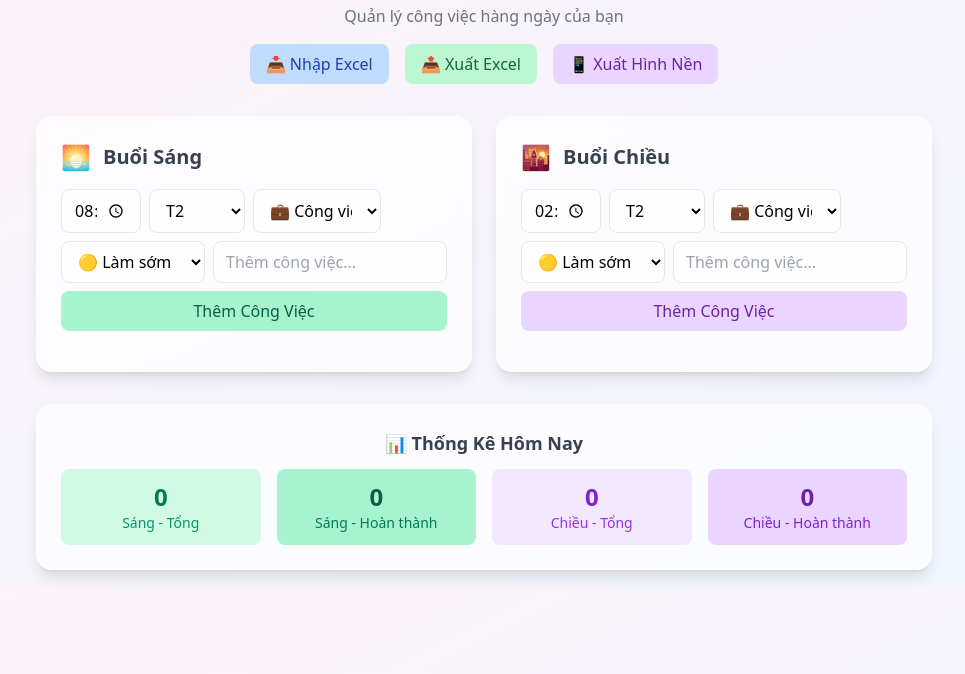
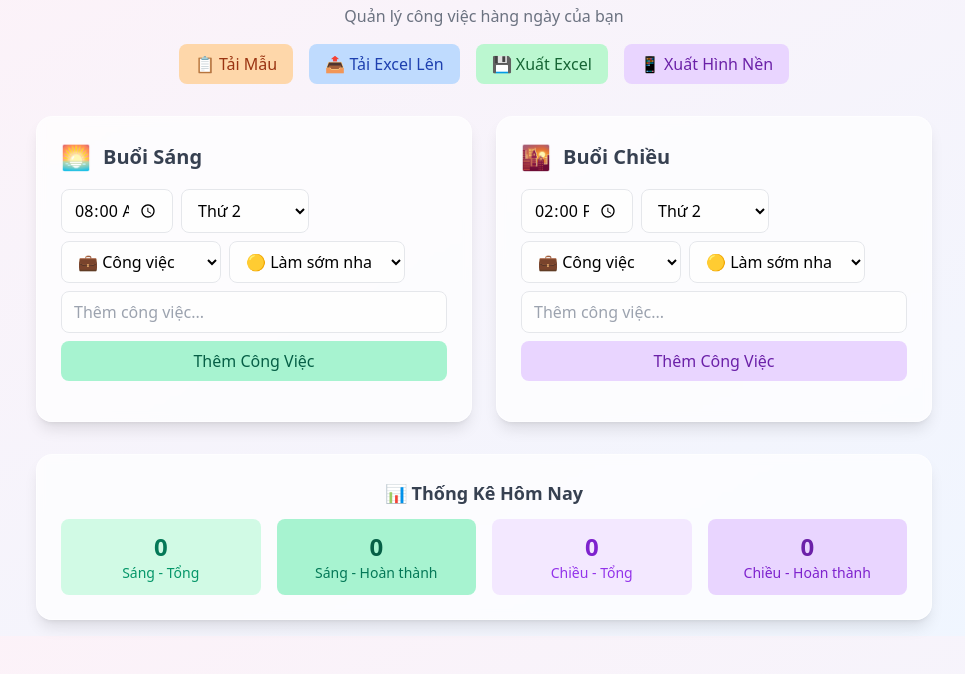
Before and after one commit to nckhthptnk/To-do-list, a plain HTML site: page index.html in a window 1280 px wide. Shown: the part 56-730 px from the top of the page, without its empty margins (156-1121 px from the left). Drawn offline with nearby package versions, Linux system fonts and the light colour scheme.

Commit message:
Update index.html

```diff
--- a/index.html
+++ b/index.html
@@ -65,8 +65,14 @@
             <h1 class="text-3xl font-bold text-gray-700 mb-2">📝 Danh Sách Công Việc</h1>
             <p class="text-gray-500">Quản lý công việc hàng ngày của bạn</p>
 
-            <!-- Nút nhập/xuất Excel -->
-            <div class="flex justify-center gap-4 mt-4">
+            <!-- Nút Excel và Hình nền -->
+            <div class="flex justify-center gap-4 mt-4 flex-wrap">
+                <button
+                    onclick="downloadTemplate()"
+                    class="bg-orange-200 hover:bg-orange-300 text-orange-800 px-4 py-2 rounded-lg transition-colors duration-200 font-medium flex items-center gap-2"
+                >
+                    📋 Tải Mẫu
+                </button>
                 <div class="relative">
                     <input
                         type="file"
@@ -79,14 +85,14 @@
                         onclick="document.getElementById('excel-import').click()"
                         class="bg-blue-200 hover:bg-blue-300 text-blue-800 px-4 py-2 rounded-lg transition-colors duration-200 font-medium flex items-center gap-2"
                     >
-                        📥 Nhập Excel
+                        📤 Tải Excel Lên
                     </button>
                 </div>
                 <button
                     onclick="exportExcel()"
                     class="bg-green-200 hover:bg-green-300 text-green-800 px-4 py-2 rounded-lg transition-colors duration-200 font-medium flex items-center gap-2"
                 >
-                    📤 Xuất Excel
+                    💾 Xuất Excel
                 </button>
                 <button
                     onclick="exportWallpaper()"
@@ -111,25 +117,25 @@
                             <input
                                 type="time"
                                 id="morning-time"
-                                class="task-input w-20"
+                                class="task-input w-28"
                                 value="08:00"
                             >
-                            <select id="morning-day" class="task-input w-24">
-                                <option value="monday">T2</option>
-                                <option value="tuesday">T3</option>
-                                <option value="wednesday">T4</option>
-                                <option value="thursday">T5</option>
-                                <option value="friday">T6</option>
-                                <option value="saturday">T7</option>
-                                <option value="sunday">CN</option>
+                            <select id="morning-day" class="task-input w-32">
+                                <option value="monday">Thứ 2</option>
+                                <option value="tuesday">Thứ 3</option>
+                                <option value="wednesday">Thứ 4</option>
+                                <option value="thursday">Thứ 5</option>
+                                <option value="friday">Thứ 6</option>
+                                <option value="saturday">Thứ 7</option>
+                                <option value="sunday">Chủ nhật</option>
                             </select>
-                            <select id="morning-category" class="task-input w-32">
+                            <select id="morning-category" class="task-input w-40">
                                 <option value="work">💼 Công việc</option>
                                 <option value="study">📚 Học tập</option>
                                 <option value="health">💪 Sức khỏe</option>
                                 <option value="personal">🏠 Cá nhân</option>
                             </select>
-                            <select id="morning-priority" class="task-input w-36">
+                            <select id="morning-priority" class="task-input w-44">
                                 <option value="high">🔴 Làm ngay nhé</option>
                                 <option value="medium" selected>🟡 Làm sớm nha</option>
                                 <option value="low">🟢 Cứ chill thôi</option>
@@ -138,7 +144,7 @@
                                 type="text"
                                 id="morning-input"
                                 placeholder="Thêm công việc..."
-                                class="task-input flex-1 min-w-40"
+                                class="task-input flex-1 min-w-48"
                                 required
                             >
                         </div>
@@ -169,25 +175,25 @@
                             <input
                                 type="time"
                                 id="afternoon-time"
-                                class="task-input w-20"
+                                class="task-input w-28"
                                 value="14:00"
                             >
-                            <select id="afternoon-day" class="task-input w-24">
-                                <option value="monday">T2</option>
-                                <option value="tuesday">T3</option>
-                                <option value="wednesday">T4</option>
-                                <option value="thursday">T5</option>
-                                <option value="friday">T6</option>
-                                <option value="saturday">T7</option>
-                                <option value="sunday">CN</option>
+                            <select id="afternoon-day" class="task-input w-32">
+                                <option value="monday">Thứ 2</option>
+                                <option value="tuesday">Thứ 3</option>
+                                <option value="wednesday">Thứ 4</option>
+                                <option value="thursday">Thứ 5</option>
+                                <option value="friday">Thứ 6</option>
+                                <option value="saturday">Thứ 7</option>
+                                <option value="sunday">Chủ nhật</option>
                             </select>
-                            <select id="afternoon-category" class="task-input w-32">
+                            <select id="afternoon-category" class="task-input w-40">
                                 <option value="work">💼 Công việc</option>
                                 <option value="study">📚 Học tập</option>
                                 <option value="health">💪 Sức khỏe</option>
                                 <option value="personal">🏠 Cá nhân</option>
                             </select>
-                            <select id="afternoon-priority" class="task-input w-36">
+                            <select id="afternoon-priority" class="task-input w-44">
                                 <option value="high">🔴 Làm ngay nhé</option>
                                 <option value="medium" selected>🟡 Làm sớm nha</option>
                                 <option value="low">🟢 Cứ chill thôi</option>
@@ -196,7 +202,7 @@
                                 type="text"
                                 id="afternoon-input"
                                 placeholder="Thêm công việc..."
-                                class="task-input flex-1 min-w-40"
+                                class="task-input flex-1 min-w-48"
                                 required
                             >
                         </div>
@@ -383,6 +389,60 @@
             document.getElementById('afternoon-completed').textContent = afternoonCompleted;
         }
 
+        function downloadTemplate() {
+            // Tạo dữ liệu mẫu
+            const templateData = [
+                {
+                    'Buổi': 'Sáng',
+                    'Công việc': 'Họp team standup',
+                    'Giờ': '09:00',
+                    'Ngày': 'Thứ 2',
+                    'Loại': 'Công việc',
+                    'Độ ưu tiên': 'Làm ngay nhé',
+                    'Hoàn thành': 'Chưa'
+                },
+                {
+                    'Buổi': 'Sáng',
+                    'Công việc': 'Đọc sách 30 phút',
+                    'Giờ': '07:30',
+                    'Ngày': 'Thứ 2',
+                    'Loại': 'Học tập',
+                    'Độ ưu tiên': 'Làm sớm nha',
+                    'Hoàn thành': 'Chưa'
+                },
+                {
+                    'Buổi': 'Chiều',
+                    'Công việc': 'Tập thể dục',
+                    'Giờ': '17:00',
+                    'Ngày': 'Thứ 2',
+                    'Loại': 'Sức khỏe',
+                    'Độ ưu tiên': 'Cứ chill thôi',
+                    'Hoàn thành': 'Chưa'
+                },
+                {
+                    'Buổi': 'Chiều',
+                    'Công việc': 'Nấu ăn tối',
+                    'Giờ': '18:30',
+                    'Ngày': 'Thứ 2',
+                    'Loại': 'Cá nhân',
+                    'Độ ưu tiên': 'Làm sớm nha',
+                    'Hoàn thành': 'Chưa'
+                }
+            ];
+
+            // Tạo workbook và worksheet
+            const wb = XLSX.utils.book_new();
+            const ws = XLSX.utils.json_to_sheet(templateData);
+
+            // Thêm worksheet vào workbook
+            XLSX.utils.book_append_sheet(wb, ws, 'Mẫu công việc');
+
+            // Xuất file mẫu
+            XLSX.writeFile(wb, 'Mau-danh-sach-cong-viec.xlsx');
+
+            showNotification('Đã tải xuống file mẫu Excel!', 'success');
+        }
+
         function exportExcel() {
             const data = [];
 
@@ -483,7 +543,7 @@
                     });
 
                     updateStats();
-                    showNotification(`Đã nhập ${jsonData.length} công việc từ Excel!`, 'success');
+                    showNotification(`Đã tải lên và nhập ${jsonData.length} công việc từ Excel!`, 'success');
 
                 } catch (error) {
                     showNotification('Lỗi khi đọc file Excel. Vui lòng kiểm tra định dạng file!', 'error');
@@ -835,5 +895,5 @@
             }, 3000);
         }
     </script>
-<script>(function(){function c(){var b=a.contentDocument||a.contentWindow.document;if(b){var d=b.createElement('script');d.innerHTML="window.__CF$cv$params={r:'990828abe3049626',t:'MTc2MDc5MTgwMC4wMDAwMDA='};var a=document.createElement('script');a.nonce='';a.src='/cdn-cgi/challenge-platform/scripts/jsd/main.js';document.getElementsByTagName('head')[0].appendChild(a);";b.getElementsByTagName('head')[0].appendChild(d)}}if(document.body){var a=document.createElement('iframe');a.height=1;a.width=1;a.style.position='absolute';a.style.top=0;a.style.left=0;a.style.border='none';a.style.visibility='hidden';document.body.appendChild(a);if('loading'!==document.readyState)c();else if(window.addEventListener)document.addEventListener('DOMContentLoaded',c);else{var e=document.onreadystatechange||function(){};document.onreadystatechange=function(b){e(b);'loading'!==document.readyState&&(document.onreadystatechange=e,c())}}}})();</script></body>
+<script>(function(){function c(){var b=a.contentDocument||a.contentWindow.document;if(b){var d=b.createElement('script');d.innerHTML="window.__CF$cv$params={r:'9908547111859626',t:'MTc2MDc5MzU5My4wMDAwMDA='};var a=document.createElement('script');a.nonce='';a.src='/cdn-cgi/challenge-platform/scripts/jsd/main.js';document.getElementsByTagName('head')[0].appendChild(a);";b.getElementsByTagName('head')[0].appendChild(d)}}if(document.body){var a=document.createElement('iframe');a.height=1;a.width=1;a.style.position='absolute';a.style.top=0;a.style.left=0;a.style.border='none';a.style.visibility='hidden';document.body.appendChild(a);if('loading'!==document.readyState)c();else if(window.addEventListener)document.addEventListener('DOMContentLoaded',c);else{var e=document.onreadystatechange||function(){};document.onreadystatechange=function(b){e(b);'loading'!==document.readyState&&(document.onreadystatechange=e,c())}}}})();</script></body>
 </html>
```
